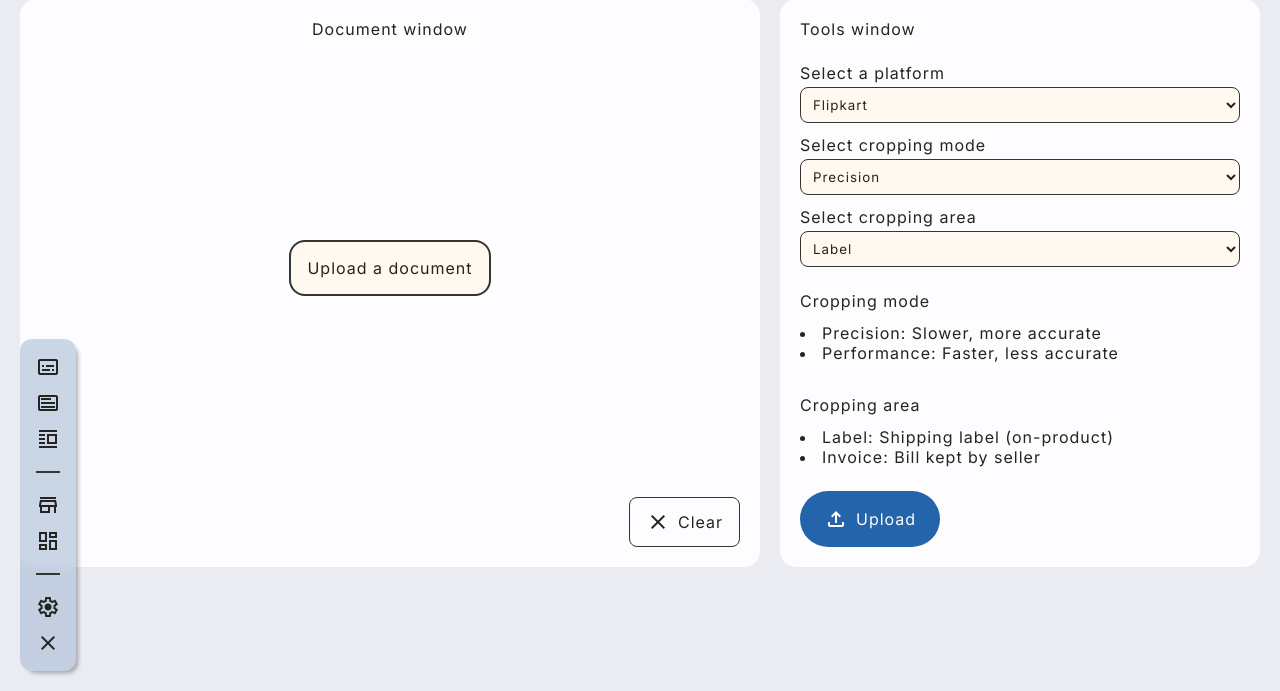
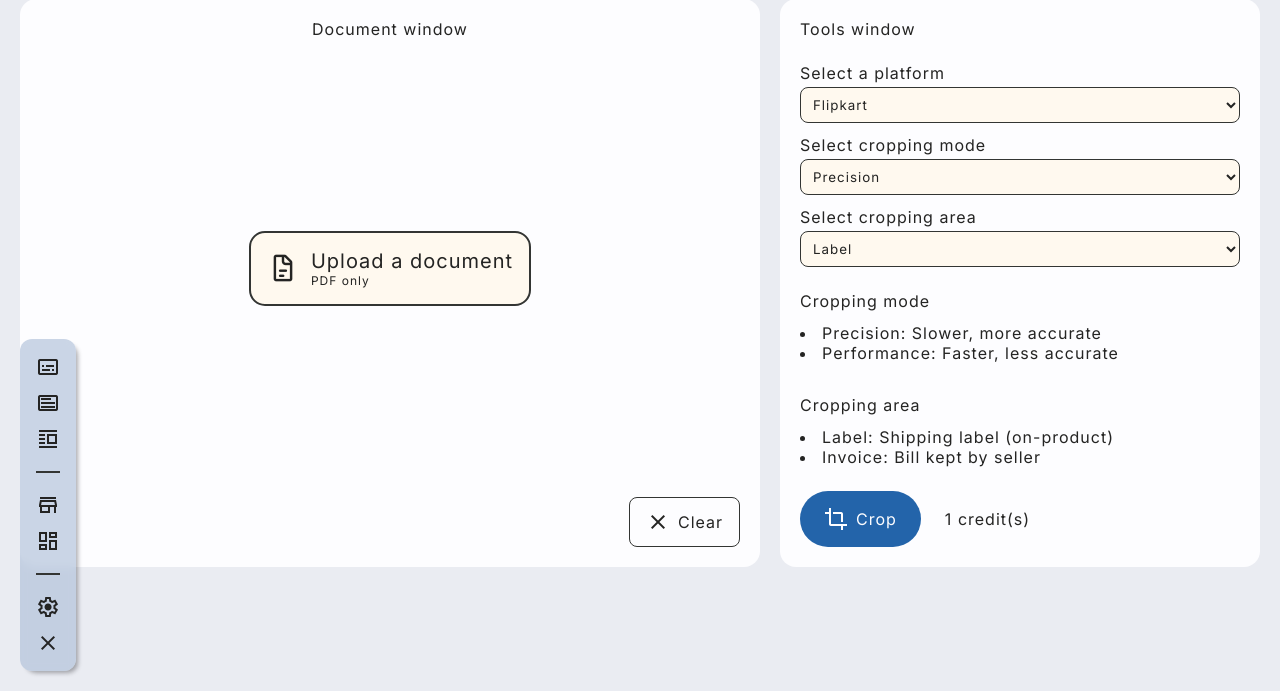
Before and after one commit to coderadi-in/ECHO, a Flask app: page /app/cropper in a window 1280 px wide. Shown: the part 109-800 px from the top of the page. Run offline with Flask 3, Linux system fonts and the light colour scheme; the visitor is signed in with stand-in values (Sample User, id 1); parts of the project's set-up code (start-up, migrations or seed data) failed here and were passed over.

Commit message:
Fixed project structure and header.

```diff
--- a/static/js/pages/cropper.js
+++ b/static/js/pages/cropper.js
@@ -131,6 +131,15 @@ pdfInput?.addEventListener('change', validateInput);
 // & EVENT LISTENER FOR CLEAR-BTN CLICK
 clearBtn.addEventListener('click', clearDocWindow);
 
+// & EVENT LISTENER FOR CROP-MODE CLICK
+document.getElementById('cropModeInput').addEventListener('change', (e) => {
+    if (e.target.value === 'precision') {
+        document.getElementById('creditAmount').textContent = '1';
+    } else {
+        document.getElementById('creditAmount').textContent = '0';
+    }
+})
+
 // & EVENT LISTENER FOR CROP-BTN CLICK
 cropBtn.addEventListener('click', async () => {
     if (!inputValidated) sendToastNotification("Add a file to document window.", "docs", "var(--color-state-red)");
--- a/templates/components/header.html
+++ b/templates/components/header.html
@@ -13,10 +13,10 @@
     }
     .header #settingsOptions.open { transform: scale(1); }
 
-    .header #generateOpen { anchor-name: --generateAnchor; }
-    .header #generationOptions {
+    .header #generationOpen { anchor-name: --genAnchor; }
+    .header #generateOptions {
         position: absolute;
-        position-anchor: --generateAnchor;
+        position-anchor: --genAnchor;
         position-area: bottom right;
         border: none;
         background-color: var(--color-surface-alt);
@@ -25,7 +25,7 @@
         transform-origin: top left;
         transform: scale(0);
     }
-    .header #generationOptions.open { transform: scale(1); }
+    .header #generateOptions.open { transform: scale(1); }
 
     @media (max-width: 768px) {
         .header .navlinks { display: none; }
@@ -39,7 +39,7 @@
         </a>
 
         <div class="navlinks row gap-24">
-            <button class="btn" popovertarget="generationOptions" id="generateOpen">
+            <button class="btn" popovertarget="generateOptions" id="generationOpen">
                 <span class="text text-normal">Generate</span>
             </button>
             <a href="{{ url_for('app.editor') }}" class="link">Editor</a>
@@ -47,7 +47,7 @@
         </div>
     </div>
 
-    <div id="generationOptions" class="rounded-16" popover>
+    <div id="generateOptions" class="rounded-16" popover>
         <div class="content column gap-8 rounded-16 p-16">
             <a href="{{ url_for('app.captions') }}" class="link row gap-8">
                 <span class="symbol">subtitles</span>
@@ -104,7 +104,7 @@
     const openControls = document.getElementById('openControls');
     const themeControl = document.getElementById('themeControl');
     const settingsOptions = document.getElementById('settingsOptions');
-    const generateOptions = document.getElementById('generationOptions');
+    const generateOptions = document.getElementById('generateOptions');
     const betaModeEnabled = localStorage.getItem('betaMode') === 'enabled';
     import { sendToastNotification } from '../static/js/components/toast.js';
 
--- a/templates/err/404.html
+++ b/templates/err/404.html
@@ -9,7 +9,7 @@
     <link rel="shortcut icon" href="{{ url_for('static', filename='assets/icons/favicon.ico') }}" type="image/x-icon">
     <title>404 &bull; ECHO</title>
 
-    <link rel="stylesheet" href="{{ url_for('static', filename='base/_utility.css') }}">
+    <link rel="stylesheet" href="{{ url_for('static', filename='css/base/_utility.css') }}">
     <link rel="stylesheet" href="{{ url_for('static', filename='base/err.css') }}">
 </head>
 
--- a/templates/err/500.html
+++ b/templates/err/500.html
@@ -9,7 +9,7 @@
     <link rel="shortcut icon" href="{{ url_for('static', filename='assets/icons/favicon.ico') }}" type="image/x-icon">
     <title>500 &bull; ECHO</title>
 
-    <link rel="stylesheet" href="{{ url_for('static', filename='base/_utility.css') }}">
+    <link rel="stylesheet" href="{{ url_for('static', filename='css/base/_utility.css') }}">
     <link rel="stylesheet" href="{{ url_for('static', filename='base/err.css') }}">
 </head>
 
--- a/templates/events/paid.html
+++ b/templates/events/paid.html
@@ -10,7 +10,7 @@
     <link rel="shortcut icon" href="{{ url_for('static', filename='assets/icons/favicon.ico') }}" type="image/x-icon">
     <title>Payment successful &bull; ECHO</title>
 
-    <link rel="stylesheet" href="{{ url_for('static', filename='base/_utility.css') }}">
+    <link rel="stylesheet" href="{{ url_for('static', filename='css/base/_utility.css') }}">
     <link rel="stylesheet" href="{{ url_for('static', filename='css/events/paid.css') }}">
 
     <link rel="manifest" href="/static/manifest.json" />
--- a/templates/index.html
+++ b/templates/index.html
@@ -8,8 +8,8 @@
     <link rel="shortcut icon" href="{{ url_for('static', filename='assets/icons/favicon.ico') }}" type="image/x-icon">
     <title>Auvora ECHO &bull; coderadi</title>
 
-    <link rel="stylesheet" href="{{ url_for('static', filename='base/_utility.css') }}">
-    <link rel="stylesheet" href="{{ url_for('static', filename='base/index.css') }}">
+    <link rel="stylesheet" href="{{ url_for('static', filename='css/base/_utility.css') }}">
+    <link rel="stylesheet" href="{{ url_for('static', filename='css/base/index.css') }}">
 </head>
 
 <body>
--- a/templates/pages/account.html
+++ b/templates/pages/account.html
@@ -10,7 +10,7 @@
     <link rel="shortcut icon" href="{{ url_for('static', filename='assets/icons/favicon.ico') }}" type="image/x-icon">
     <title>Account &bull; ECHO</title>
 
-    <link rel="stylesheet" href="{{ url_for('static', filename='base/_utility.css') }}">
+    <link rel="stylesheet" href="{{ url_for('static', filename='css/base/_utility.css') }}">
     <link rel="stylesheet" href="{{ url_for('static', filename='css/pages/account.css') }}">
 
     <link rel="manifest" href="/static/manifest.json" />
--- a/templates/pages/billing.html
+++ b/templates/pages/billing.html
@@ -10,7 +10,7 @@
     <link rel="shortcut icon" href="{{ url_for('static', filename='assets/icons/favicon.ico') }}" type="image/x-icon">
     <title>Billing &bull; ECHO</title>
 
-    <link rel="stylesheet" href="{{ url_for('static', filename='base/_utility.css') }}">
+    <link rel="stylesheet" href="{{ url_for('static', filename='css/base/_utility.css') }}">
     <link rel="stylesheet" href="{{ url_for('static', filename='css/pages/billing.css') }}">
 
     <link rel="manifest" href="/static/manifest.json" />
--- a/templates/pages/captions.html
+++ b/templates/pages/captions.html
@@ -10,7 +10,7 @@
     <link rel="shortcut icon" href="{{ url_for('static', filename='assets/icons/favicon.ico') }}" type="image/x-icon">
     <title>Captions &bull; ECHO</title>
 
-    <link rel="stylesheet" href="{{ url_for('static', filename='base/_utility.css') }}">
+    <link rel="stylesheet" href="{{ url_for('static', filename='css/base/_utility.css') }}">
     <link rel="stylesheet" href="{{ url_for('static', filename='css/pages/captions.css') }}">
     <link rel="stylesheet" href="{{ url_for('static', filename='res/gen.css') }}">
 
--- a/templates/pages/cropper.html
+++ b/templates/pages/cropper.html
@@ -10,7 +10,7 @@
     <link rel="shortcut icon" href="{{ url_for('static', filename='assets/icons/favicon.ico') }}" type="image/x-icon">
     <title>Cropper &bull; ECHO</title>
 
-    <link rel="stylesheet" href="{{ url_for('static', filename='base/_utility.css') }}">
+    <link rel="stylesheet" href="{{ url_for('static', filename='css/base/_utility.css') }}">
     <link rel="stylesheet" href="{{ url_for('static', filename='css/pages/cropper.css') }}">
 
     <link rel="manifest" href="/static/manifest.json" />
@@ -42,9 +42,14 @@
             </div>
 
             <div class="body center h-full">
-                <div class="unit input-unit empty-unit center p-16 rounded-16 bg-tertiary active">
-                    <span class="text">Upload a document</span>
+                <div class="unit input-unit empty-unit row p-16 rounded-16 gap-12 bg-tertiary active">
                     <input type="file" name="pdfInput" id="pdfInput" accept="application/pdf">
+                    <span class="symbol fs-32">docs</span>
+
+                    <div class="column">
+                        <span class="text fs-20">Upload a document</span>
+                        <span class="mini">PDF only</span>
+                    </div>
                 </div>
 
                 <div class="unit input-unit uploaded-unit row p-16 rounded-16 gap-12 bg-tertiary">
@@ -92,7 +97,7 @@
                 <div class="input-elem column gap-4">
                     <label for="platformInput">Select a platform</label>
                     <select name="platformInput" id="platformInput" class="input">
-                        <option value="flipkart">Flipkart</option>
+                        <option selected value="flipkart">Flipkart</option>
                         <option value="amazon">Amazon</option>
                         <option value="shopsy">Shopsy</option>
                         <option value="meesho">Meesho</option>
@@ -102,7 +107,7 @@
                 <div class="input-elem column gap-4">
                     <label for="cropModeInput">Select cropping mode</label>
                     <select name="cropModeInput" id="cropModeInput" class="input">
-                        <option value="precision">Precision</option>
+                        <option selected value="precision">Precision</option>
                         <option value="performance">Performance</option>
                     </select>
                 </div>
@@ -110,7 +115,7 @@
                 <div class="input-elem column gap-4">
                     <label for="cropAreaInput">Select cropping area</label>
                     <select name="cropAreaInput" id="cropAreaInput" class="input">
-                        <option value="label">Label</option>
+                        <option selected value="label">Label</option>
                         <option value="invoice">Invoice</option>
                     </select>
                 </div>
@@ -134,10 +139,14 @@
                 </div>
             </div>
 
-            <button class="btn rounded-full ph-24 pv-16 icon-fl" id="cropBtn">
-                <span class="symbol">upload</span>
-                <span class="text">Upload</span>
-            </button>
+            <div class="foot row gap-24">
+                <button class="btn rounded-full ph-24 pv-16 icon-fl" id="cropBtn">
+                    <span class="symbol">crop</span>
+                    <span class="text">Crop</span>
+                </button>
+
+                <p class="para"><span class="text" id="creditAmount">1</span> credit(s)</p>
+            </div>
         </section>
     </main>
 
--- a/templates/pages/dashboard.html
+++ b/templates/pages/dashboard.html
@@ -10,7 +10,7 @@
     <link rel="shortcut icon" href="{{ url_for('static', filename='assets/icons/favicon.ico') }}" type="image/x-icon">
     <title>Dashboard &bull; ECHO</title>
 
-    <link rel="stylesheet" href="{{ url_for('static', filename='base/_utility.css') }}">
+    <link rel="stylesheet" href="{{ url_for('static', filename='css/base/_utility.css') }}">
     <link rel="stylesheet" href="{{ url_for('static', filename='css/pages/dashboard.css') }}">
     <link rel="stylesheet" href="{{ url_for('static', filename='res/dashboard.css') }}">
 
--- a/templates/pages/editor.html
+++ b/templates/pages/editor.html
@@ -10,7 +10,7 @@
     <link rel="shortcut icon" href="{{ url_for('static', filename='assets/icons/favicon.ico') }}" type="image/x-icon">
     <title>Editor &bull; ECHO</title>
 
-    <link rel="stylesheet" href="{{ url_for('static', filename='base/_utility.css') }}">
+    <link rel="stylesheet" href="{{ url_for('static', filename='css/base/_utility.css') }}">
     <link rel="stylesheet" href="{{ url_for('static', filename='css/pages/editor.css') }}">
     <link rel="stylesheet" href="{{ url_for('static', filename='res/gen.css') }}">
 
--- a/templates/pages/headlines.html
+++ b/templates/pages/headlines.html
@@ -10,7 +10,7 @@
     <link rel="shortcut icon" href="{{ url_for('static', filename='assets/icons/favicon.ico') }}" type="image/x-icon">
     <title>Headlines &bull; ECHO</title>
 
-    <link rel="stylesheet" href="{{ url_for('static', filename='base/_utility.css') }}">
+    <link rel="stylesheet" href="{{ url_for('static', filename='css/base/_utility.css') }}">
     <link rel="stylesheet" href="{{ url_for('static', filename='css/pages/headlines.css') }}">
     <link rel="stylesheet" href="{{ url_for('static', filename='res/gen.css') }}">
 
--- a/templates/pages/history.html
+++ b/templates/pages/history.html
@@ -10,7 +10,7 @@
     <link rel="shortcut icon" href="{{ url_for('static', filename='assets/icons/favicon.ico') }}" type="image/x-icon">
     <title>History &bull; ECHO</title>
 
-    <link rel="stylesheet" href="{{ url_for('static', filename='base/_utility.css') }}">
+    <link rel="stylesheet" href="{{ url_for('static', filename='css/base/_utility.css') }}">
     <link rel="stylesheet" href="{{ url_for('static', filename='css/pages/history.css') }}">
 
     <link rel="manifest" href="/static/manifest.json" />
--- a/templates/pages/settings.html
+++ b/templates/pages/settings.html
@@ -10,7 +10,7 @@
     <link rel="shortcut icon" href="{{ url_for('static', filename='assets/icons/favicon.ico') }}" type="image/x-icon">
     <title>Settings &bull; ECHO</title>
 
-    <link rel="stylesheet" href="{{ url_for('static', filename='base/_utility.css') }}">
+    <link rel="stylesheet" href="{{ url_for('static', filename='css/base/_utility.css') }}">
     <link rel="stylesheet" href="{{ url_for('static', filename='css/pages/settings.css') }}">
     <link rel="stylesheet" href="{{ url_for('static', filename='res/settings.css') }}">
 
--- a/templates/pages/store.html
+++ b/templates/pages/store.html
@@ -10,7 +10,7 @@
     <link rel="shortcut icon" href="{{ url_for('static', filename='assets/icons/favicon.ico') }}" type="image/x-icon">
     <title>Store &bull; ECHO</title>
 
-    <link rel="stylesheet" href="{{ url_for('static', filename='base/_utility.css') }}">
+    <link rel="stylesheet" href="{{ url_for('static', filename='css/base/_utility.css') }}">
     <link rel="stylesheet" href="{{ url_for('static', filename='css/pages/store.css') }}">
 
     <link rel="manifest" href="/static/manifest.json" />
```
Also changed, not shown: static/css/base/_utility.css (renamed from static/base/_utility.css), static/css/base/err.css (renamed from static/base/err.css), static/css/base/events.css (renamed from static/base/events.css), static/css/base/index.css (renamed from static/base/index.css).
